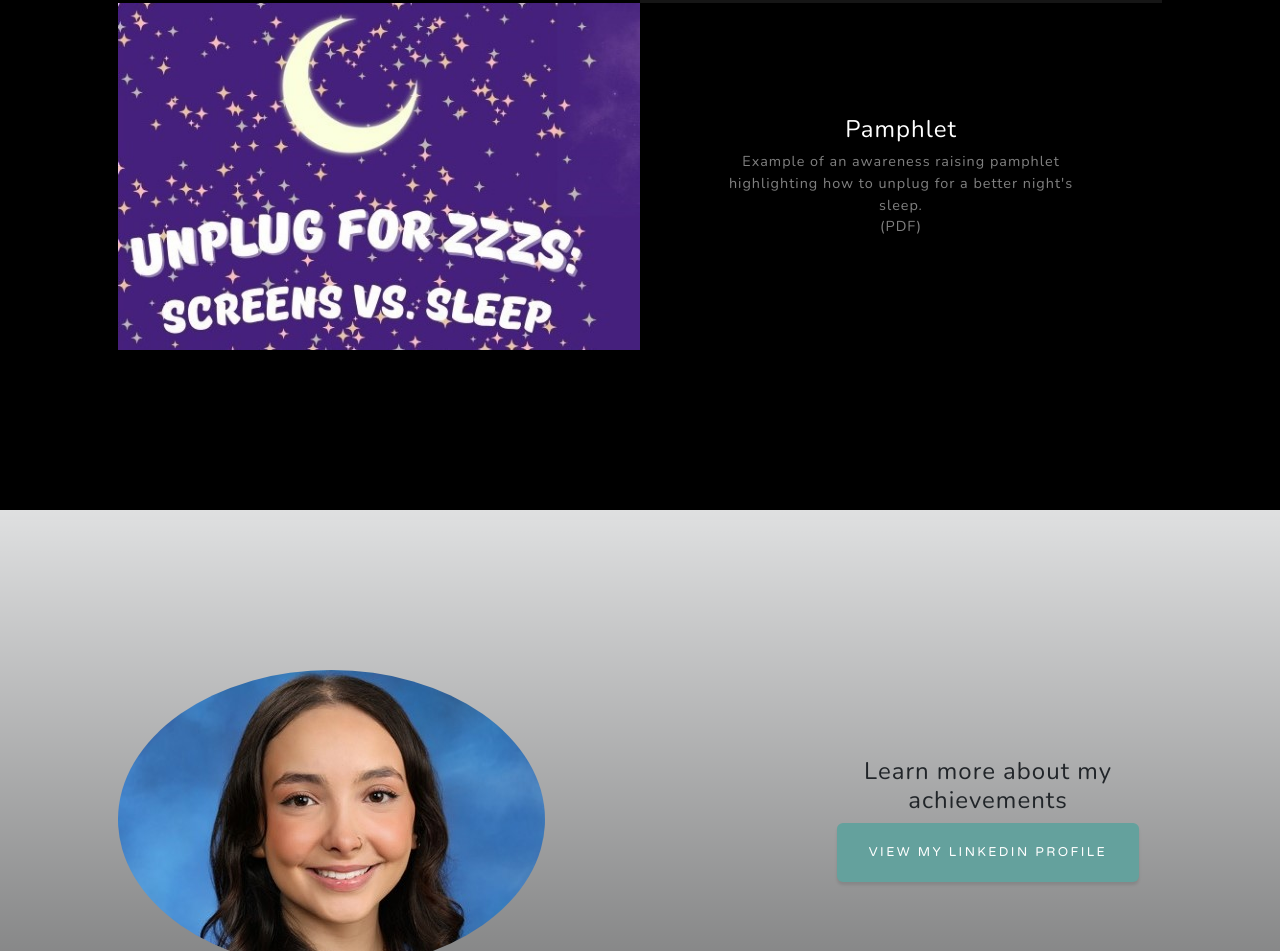
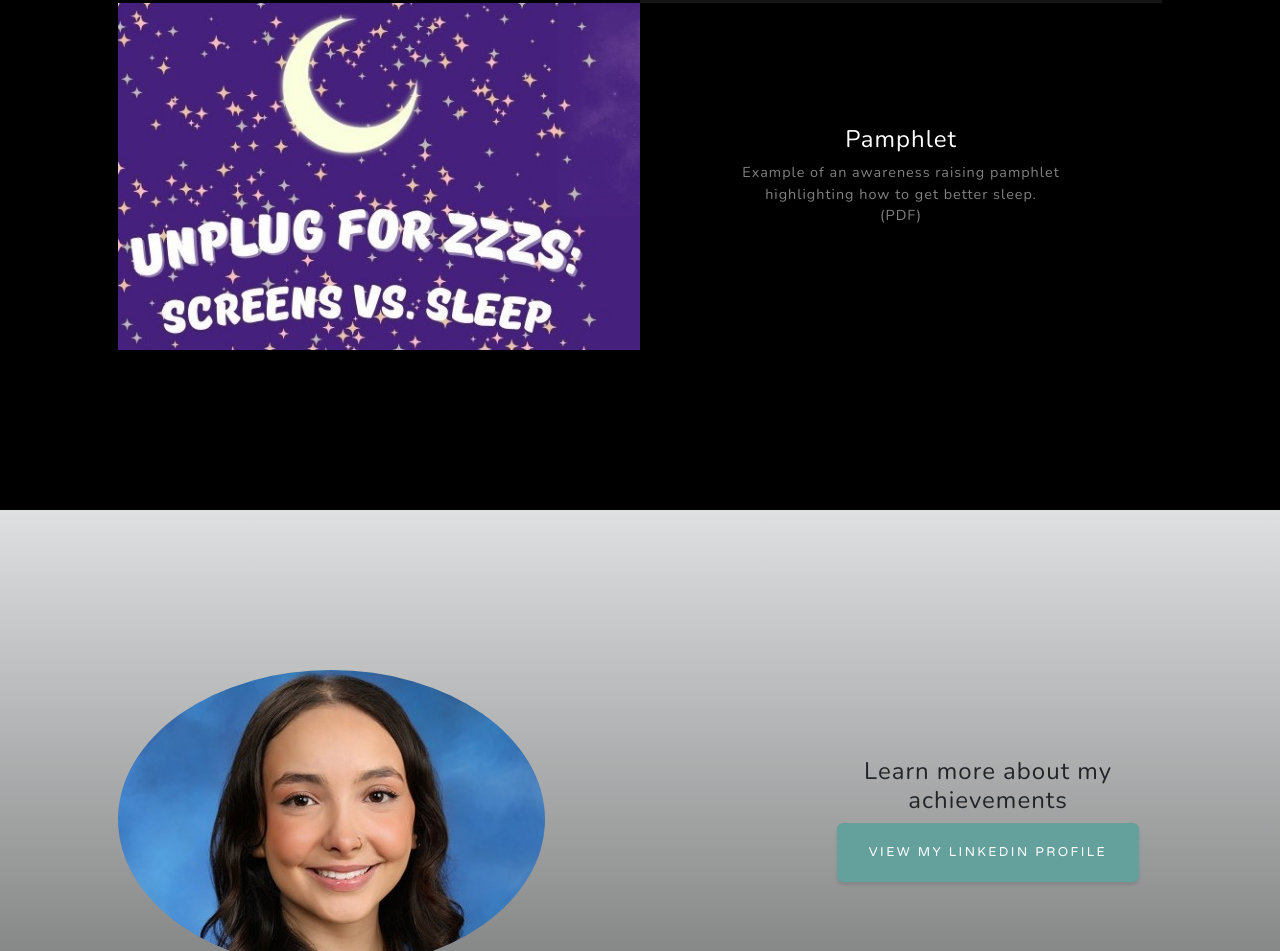
Before and after one commit to algonick/ciara, a plain HTML site: page index.html in a window 1280 px wide. Shown: the part 1968-2919 px from the top of the page. Drawn offline with nearby package versions, Linux system fonts and the light colour scheme.

Commit message:
Update index.html

```diff
--- a/index.html
+++ b/index.html
@@ -121,7 +121,7 @@
 							<div class="project-text w-100 my-auto text-center text-lg-right">
 							<a href="pdfs/pamphlet.pdf" target="_blank">
 								<h4 class="text-white">Pamphlet</h4>
-								<p class="mb-0 text-white-50">Example of an awareness raising pamphlet highlighting how to unplug for a better night's sleep.</p>
+								<p class="mb-0 text-white-50">Example of an awareness raising pamphlet highlighting how to get better sleep.</p>
 								<p class="mb-0 text-white-50">(PDF)</p>
 							</a>
 							</div>
```
